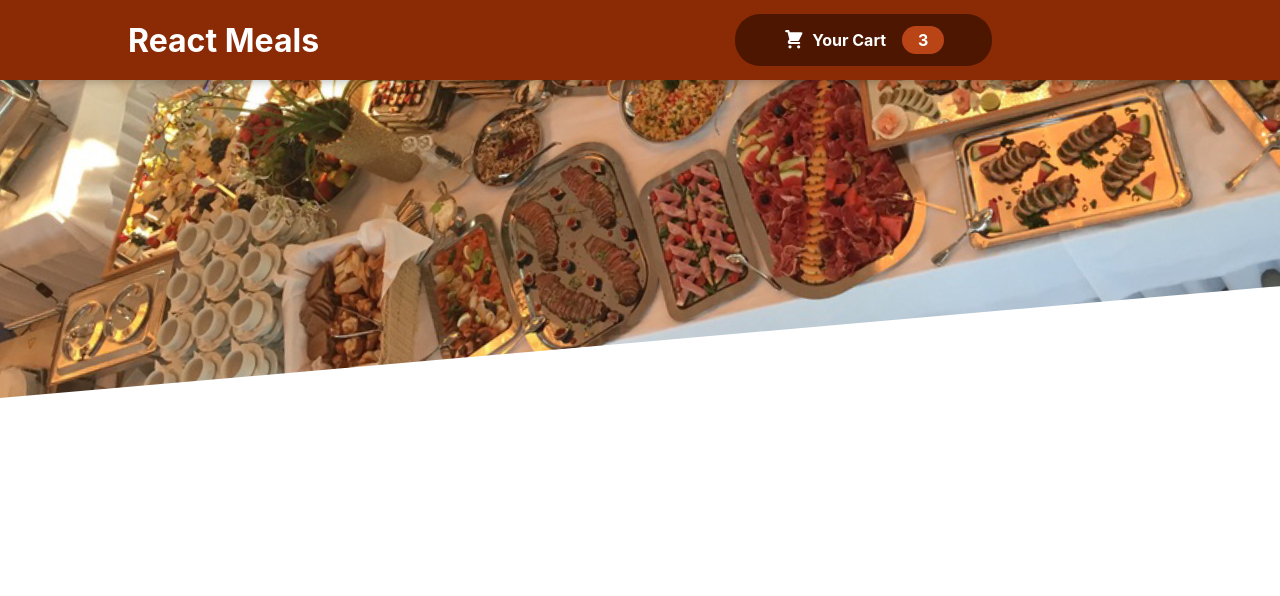
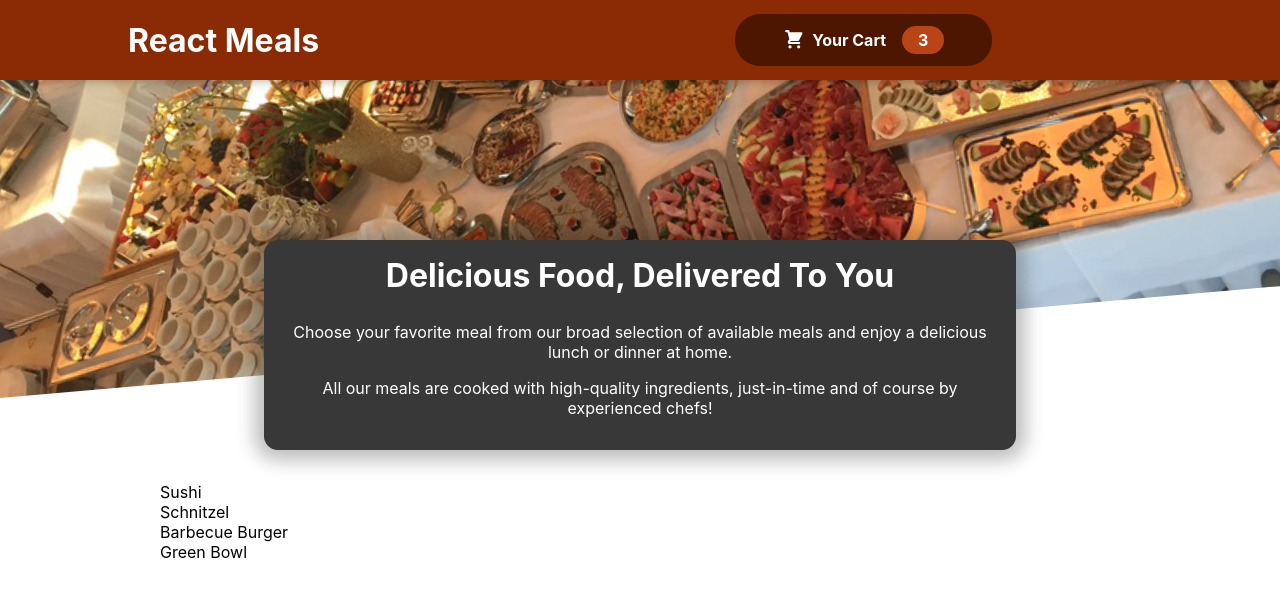
Before and after one commit to janardhan5031/restaurent-app, a React (Create React App) app: page / in a window 1280 px wide. Shown: the top 596 px of the page. Built offline with nearby package versions, Linux system fonts and the light colour scheme.

Commit message:
adding meals summary

```diff
--- a/src/App.js
+++ b/src/App.js
@@ -1,10 +1,14 @@
 import { Fragment } from "react";
 
 import Header from "./components/Layout/Header";
+import Meals from "./components/Meals/Meals";
 
 function App() {
   return (<Fragment>
-    <Header/>
+    <Header />
+    <main>
+      <Meals />
+    </main>
   </Fragment>
   );
 }
--- /dev/null
+++ b/src/components/Meals/AvailableMeals.js
@@ -0,0 +1,42 @@
+
+import classes from './AvailableMeals.module.css'
+
+const DUMMY_MEALS = [
+    {
+      id: 'm1',
+      name: 'Sushi',
+      description: 'Finest fish and veggies',
+      price: 22.99,
+    },
+    {
+      id: 'm2',
+      name: 'Schnitzel',
+      description: 'A german specialty!',
+      price: 16.5,
+    },
+    {
+      id: 'm3',
+      name: 'Barbecue Burger',
+      description: 'American, raw, meaty',
+      price: 12.99,
+    },
+    {
+      id: 'm4',
+      name: 'Green Bowl',
+      description: 'Healthy...and green...',
+      price: 18.99,
+    },
+  ];
+const AvailableMeals = () => {
+    const mealsList = DUMMY_MEALS.map((meal) => {
+        return <li> { meal.name } </li>
+    })
+
+    return (<section className={ classes.meals}>
+        <ul>
+            {mealsList}
+        </ul>
+    </section>)
+}
+
+export default AvailableMeals;
--- /dev/null
+++ b/src/components/Meals/AvailableMeals.module.css
@@ -0,0 +1,24 @@
+.meals {
+    max-width: 60rem;
+    width: 90%;
+    margin: 2rem auto;
+    animation: meals-appear 1s ease-out forwards;
+  }
+
+  .meals ul {
+    list-style: none;
+    margin: 0;
+    padding: 0;
+  }
+
+  @keyframes meals-appear {
+    from {
+      opacity: 0;
+      transform: translateY(3rem);
+    }
+
+    to {
+      opacity: 1;
+      transform: translateY(0);
+    }
+  }
--- /dev/null
+++ b/src/components/Meals/MealSummary.js
@@ -0,0 +1,18 @@
+
+import classes from './MealSummary.module.css'
+
+const MealSummary = () => {
+    return (<section className={classes.summary}>
+        <h2>Delicious Food, Delivered To You</h2>
+        <p>
+            Choose your favorite meal from our broad selection of available meals
+            and enjoy a delicious lunch or dinner at home.
+        </p>
+        <p>
+            All our meals are cooked with high-quality ingredients, just-in-time and
+            of course by experienced chefs!
+        </p>
+    </section>)
+}
+
+export default MealSummary
--- /dev/null
+++ b/src/components/Meals/MealSummary.module.css
@@ -0,0 +1,18 @@
+.summary {
+    text-align: center;
+    max-width: 45rem;
+    width: 90%;
+    margin: auto;
+    margin-top: -10rem;
+    position: relative;
+    background-color: #383838;
+    color: white;
+    border-radius: 14px;
+    padding: 1rem;
+    box-shadow: 0 1px 18px 10px rgba(0, 0, 0, 0.25);
+  }
+
+  .summary h2 {
+    font-size: 2rem;
+    margin-top: 0;
+  }
--- /dev/null
+++ b/src/components/Meals/Meals.js
@@ -0,0 +1,14 @@
+
+import React, { Fragment } from 'react';
+
+import MealSummary from "./MealSummary";
+import AvailableMeals from "./AvailableMeals";
+
+const Meals = () => {
+    return (<Fragment>
+        <MealSummary />
+        <AvailableMeals />
+    </Fragment>)
+}
+
+export default Meals;
```
